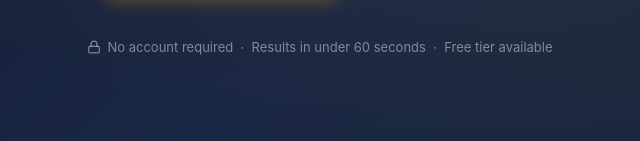
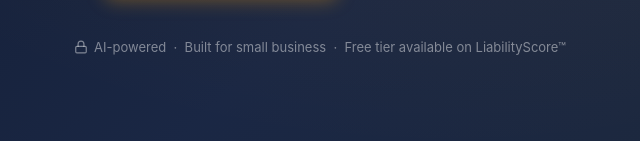
Before and after one commit to Anil-Premlall/perilwatch, a plain HTML site: page index.html in a window 1280 px wide. Shown: the part 659-800 px from the top of the page, 320-960 px from the left. Drawn offline with Linux system fonts and the light colour scheme.

Commit message:
Fix hero trust line copy

```diff
--- a/index.html
+++ b/index.html
@@ -63,7 +63,7 @@
         <p class="hero-trust">
           <!-- Lock icon -->
           <svg viewBox="0 0 24 24" fill="none" stroke="currentColor" stroke-width="2" stroke-linecap="round" aria-hidden="true"><rect x="3" y="11" width="18" height="11" rx="2"/><path d="M7 11V7a5 5 0 0 1 10 0v4"/></svg>
-          No account required &nbsp;·&nbsp; Results in under 60 seconds &nbsp;·&nbsp; Free tier available
+          AI-powered &nbsp;·&nbsp; Built for small business &nbsp;·&nbsp; Free tier available on LiabilityScore™
         </p>
       </div>
     </section>
```
